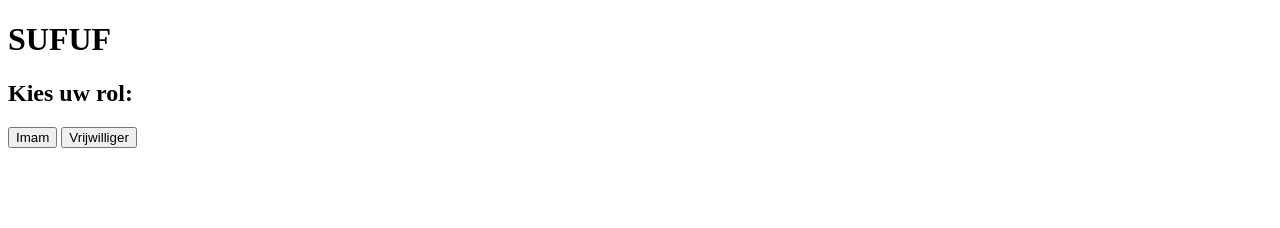
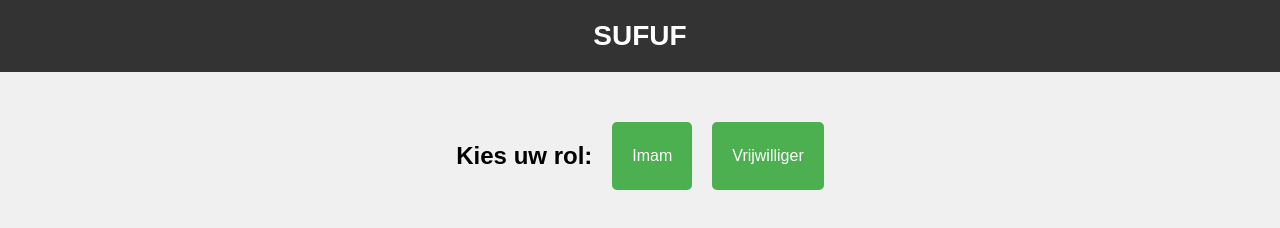
Before and after one commit to RachidAzrou/sufuf, a plain HTML site: page index.html in a window 1280 px wide. Drawn offline with Linux system fonts and the light colour scheme.

Commit message:
Update styles.css

```diff
--- a/styles.css
+++ b/styles.css
@@ -1,12 +1,75 @@
-/* Voeg deze stijlen toe om de lichten weer te geven */
+body {
+    font-family: Arial, sans-serif;
+    background-color: #f0f0f0;
+    margin: 0;
+    padding: 0;
+}
+
+header {
+    background-color: #333;
+    color: #fff;
+    padding: 20px 0;
+    text-align: center;
+}
+
+h1 {
+    margin: 0;
+    font-size: 28px;
+}
+
+main {
+    margin: 20px auto;
+    max-width: 800px;
+    padding: 0 20px;
+}
+
+#roleSelection {
+    display: flex;
+    justify-content: center;
+    gap: 20px;
+    margin-top: 50px;
+}
+
+button {
+    padding: 10px 20px;
+    font-size: 16px;
+    background-color: #4CAF50;
+    color: #fff;
+    border: none;
+    border-radius: 5px;
+    cursor: pointer;
+}
+
+button:hover {
+    background-color: #45a049;
+}
+
 .light {
     width: 50px;
     height: 50px;
     border-radius: 50%;
     border: 2px solid #000;
     margin-bottom: 10px;
+    background-color: #f0f0f0;
+    position: relative;
 }
 
-.on {
-    background-color: green;
+.light.on {
+    background-color: #4CAF50; /* Groen */
 }
+
+.light.off {
+    background-color: #F44336; /* Rood */
+}
+
+.light::before {
+    content: '';
+    width: 10px;
+    height: 10px;
+    border-radius: 50%;
+    background-color: #fff;
+    position: absolute;
+    top: 50%;
+    left: 50%;
+    transform: translate(-50%, -50%);
+}
```
